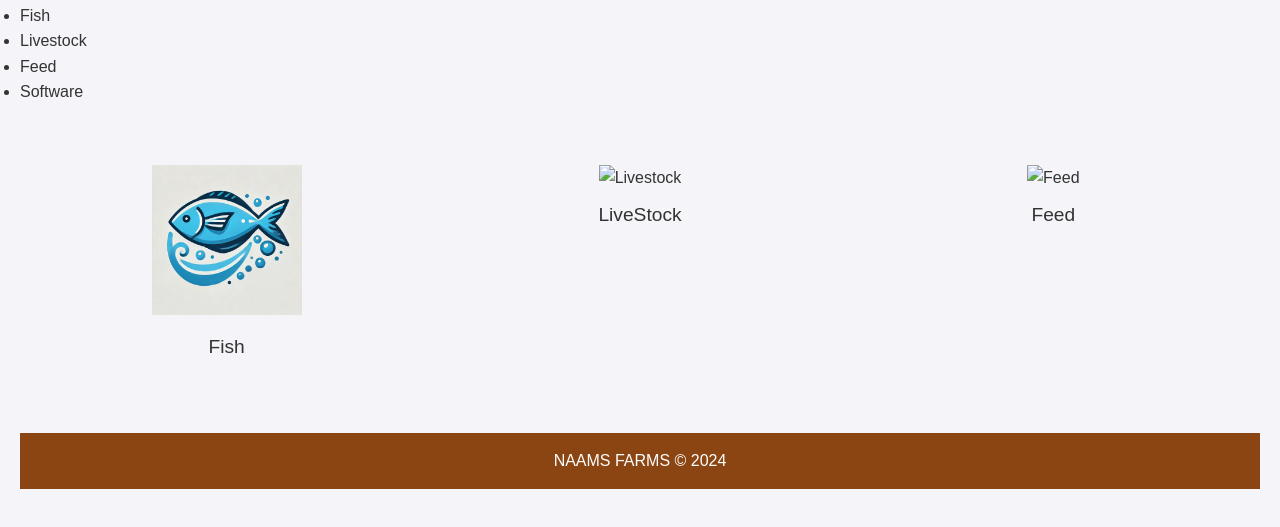
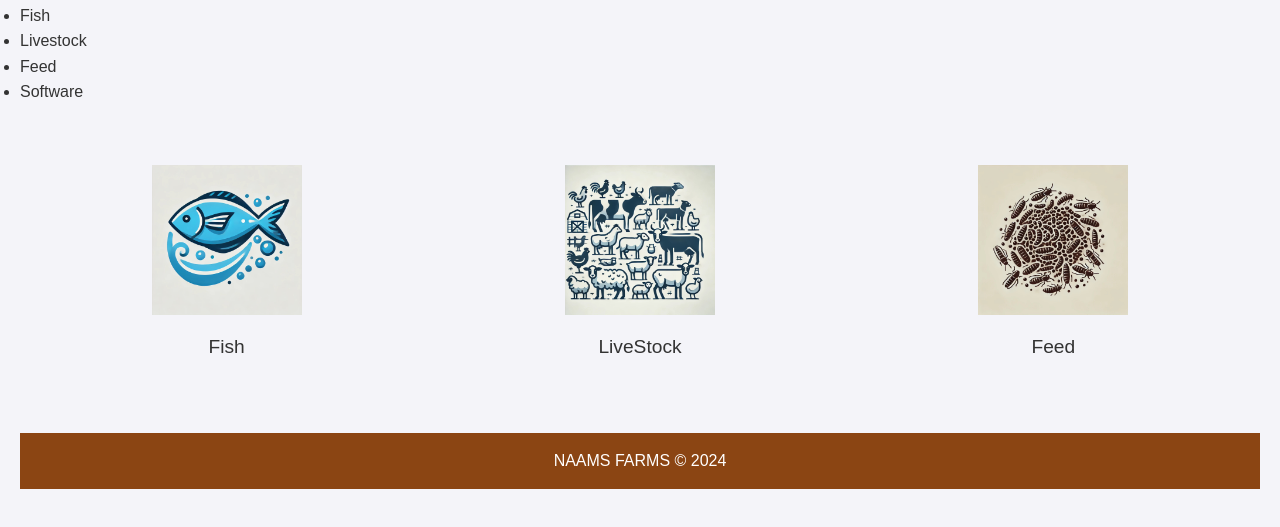
Before and after one commit to Naams-Farms/Naams-Website, a plain HTML site: page pages/products.html in a window 1280 px wide. Shown: the part 259-786 px from the top of the page. Drawn offline with Linux system fonts and the light colour scheme.

Commit message:
Removing the absolute paths of references contact page -5

```diff
--- a/pages/products.html
+++ b/pages/products.html
@@ -34,11 +34,11 @@
             <p>Fish</p>
         </div>
         <div class="product">
-            <img src="images/livestock.jpg" alt="Livestock">
+            <img src="../images/livestock.jpg" alt="Livestock">
             <p>LiveStock</p>
         </div>
         <div class="product">
-            <img src="images/feed.jpg" alt="Feed">
+            <img src="../images/feed.jpg" alt="Feed">
             <p>Feed</p>
         </div>
     </div>
```
